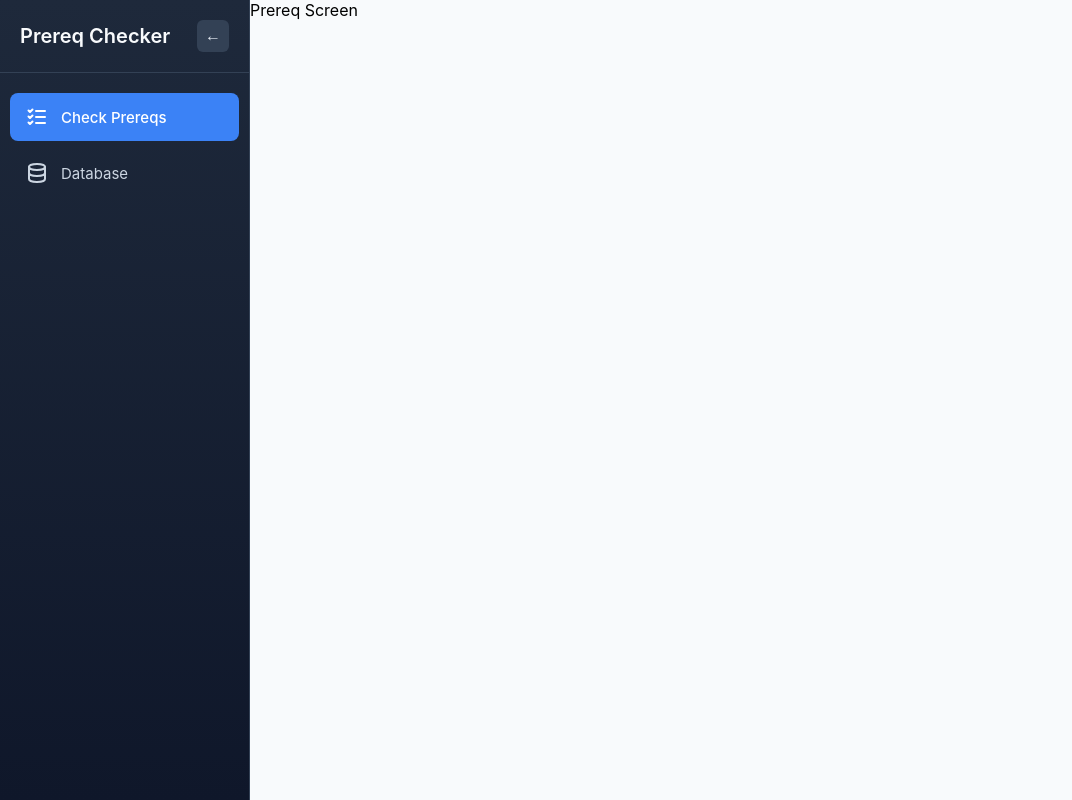
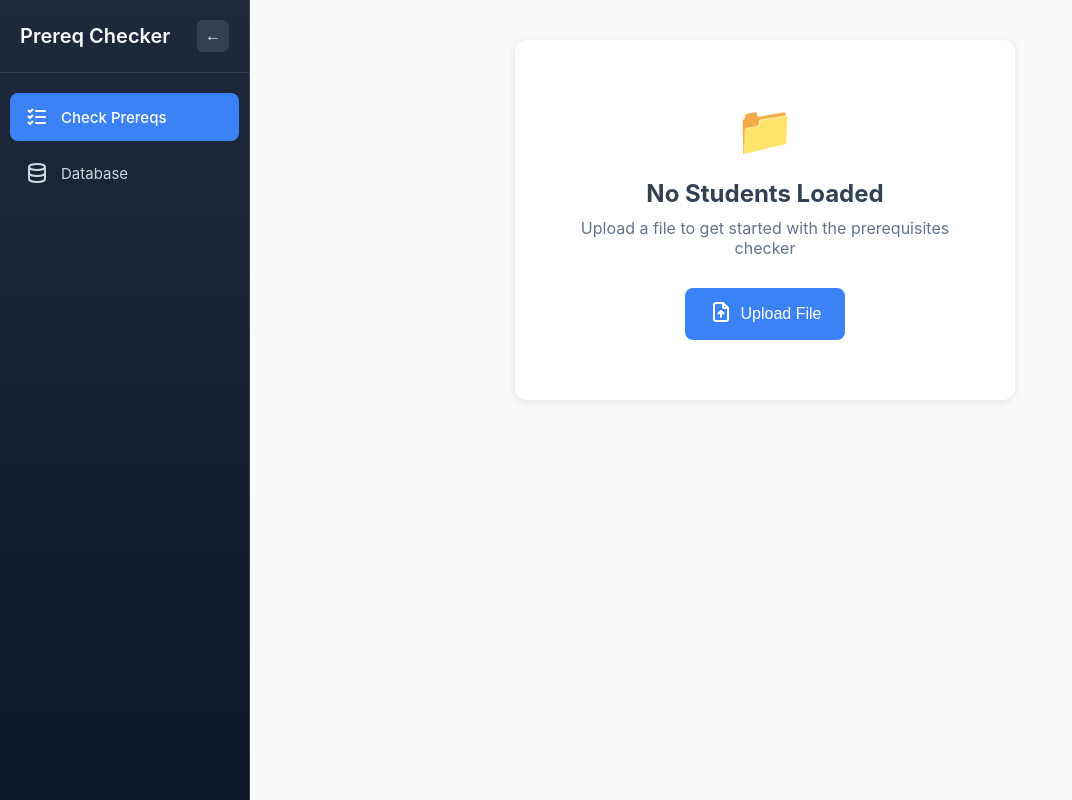
Before and after one commit to ethantiger/CS4470-prereq-checker, a React (Vite) app: page /#/ in a window 1280 px wide. Shown: the whole page, without its empty margins (0-1072 px from the left). Built offline with nearby package versions, Linux system fonts and the light colour scheme.

Commit message:
upload file button

```diff
--- a/src/screens/Preqreq.tsx
+++ b/src/screens/Preqreq.tsx
@@ -1,3 +1,47 @@
+import { IconFileUpload } from '@tabler/icons-react';
+import { useState } from 'react';
+import './Prereq.css';
+
 export default function Prereq() {
-  return <div>Prereq Screen</div>
+  const [students, setStudents] = useState<any[]>([]);
+
+  const handleFileUpload = () => {
+    console.log('Hello World!');
+    alert('Hello World!');
+  };
+
+  return (
+    <div className="prereq-container">
+      {students.length === 0 ? (
+        <div className="prereq-upload-card">
+          <div className="prereq-upload-icon">📁</div>
+          <h2 className="prereq-upload-header">No Students Loaded</h2>
+          <p className="prereq-upload-desc">
+            Upload a file to get started with the prerequisites checker
+          </p>
+          <button
+            onClick={handleFileUpload}
+            className="prereq-upload-btn"
+          >
+            <span><IconFileUpload size={24}/></span>Upload File
+          </button>
+        </div>
+      ) : (
+        <div className="prereq-table-card">
+          <table className="prereq-table">
+            <thead>
+              <tr style={{ background: '#f1f5f9' }}>
+                <th>Student ID</th>
+                <th>Name</th>
+                <th>Status</th>
+              </tr>
+            </thead>
+            <tbody>
+              {/* Table rows will go here when students are loaded */}
+            </tbody>
+          </table>
+        </div>
+      )}
+    </div>
+  );
 }
--- /dev/null
+++ b/src/screens/Prereq.css
@@ -0,0 +1,81 @@
+/* Prereq Screen Styles */
+.prereq-container {
+  padding: 40px;
+}
+
+.prereq-title {
+  margin-bottom: 30px;
+  color: #1e293b;
+}
+
+.prereq-upload-card {
+  display: flex;
+  flex-direction: column;
+  align-items: center;
+  justify-content: center;
+  padding: 60px;
+  background: #ffffff;
+  border-radius: 12px;
+  box-shadow: 0 2px 8px rgba(0, 0, 0, 0.1);
+  max-width: 500px;
+  margin: 0 auto;
+}
+
+.prereq-upload-icon {
+  font-size: 48px;
+  margin-bottom: 20px;
+}
+
+.prereq-upload-header {
+  margin-bottom: 10px;
+  color: #334155;
+}
+
+.prereq-upload-desc {
+  margin-bottom: 30px;
+  color: #64748b;
+  text-align: center;
+}
+
+.prereq-upload-btn {
+  padding: 12px 24px;
+  background: #3b82f6;
+  color: white;
+  border: none;
+  border-radius: 8px;
+  font-size: 16px;
+  font-weight: 500;
+  cursor: pointer;
+  transition: all 0.2s ease;
+  display: flex;
+  gap: 8px;
+  align-items: center;
+  justify-content: center;
+}
+.prereq-upload-btn:hover {
+  background: #2563eb;
+}
+
+.prereq-table-card {
+  background: #ffffff;
+  border-radius: 12px;
+  box-shadow: 0 2px 8px rgba(0, 0, 0, 0.1);
+  overflow: hidden;
+}
+
+.prereq-table {
+  width: 100%;
+  border-collapse: collapse;
+}
+
+.prereq-table th {
+  padding: 16px;
+  text-align: left;
+  color: #475569;
+  font-weight: 600;
+  background: #f1f5f9;
+}
+
+.prereq-table td {
+  padding: 16px;
+}
```
